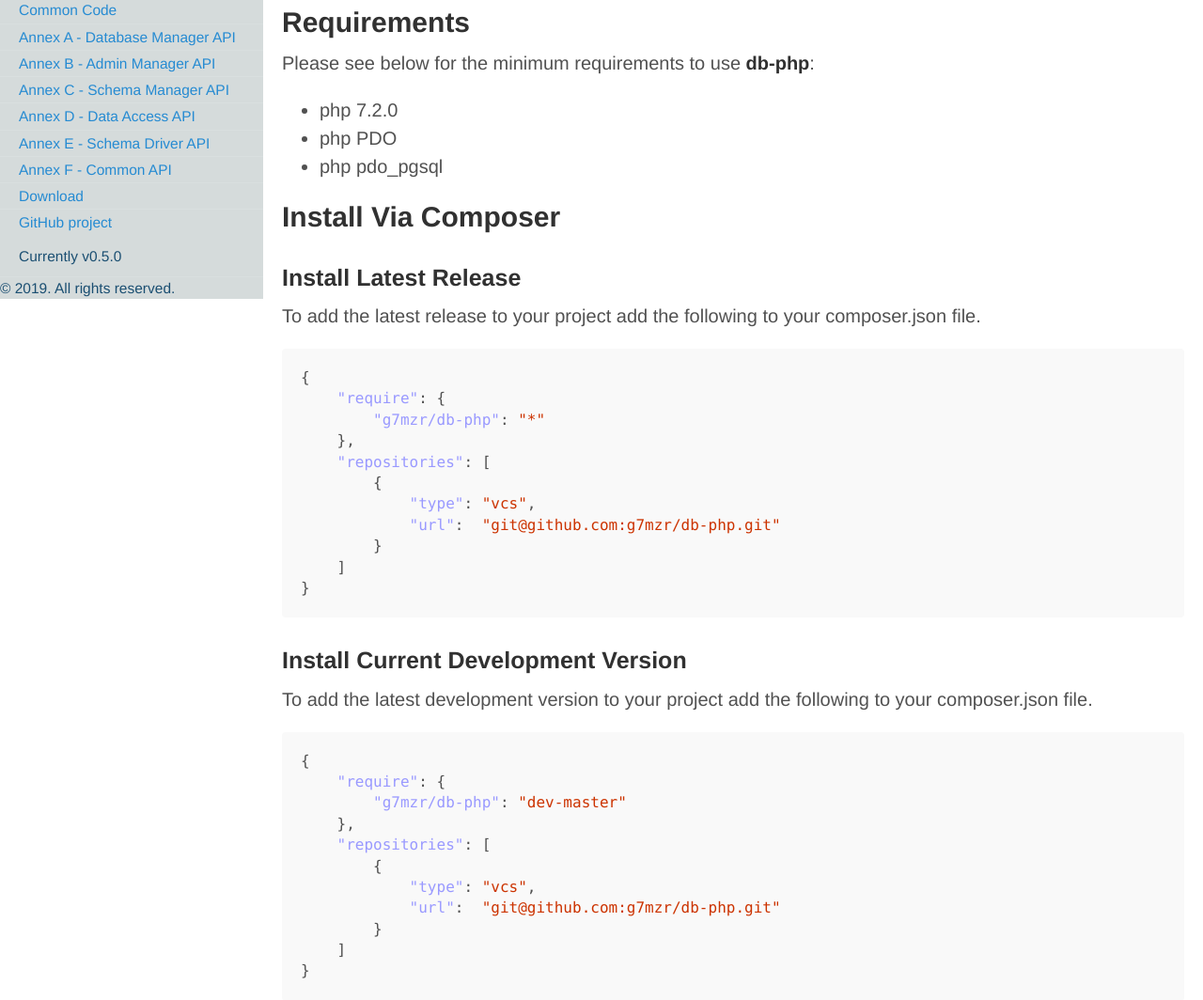
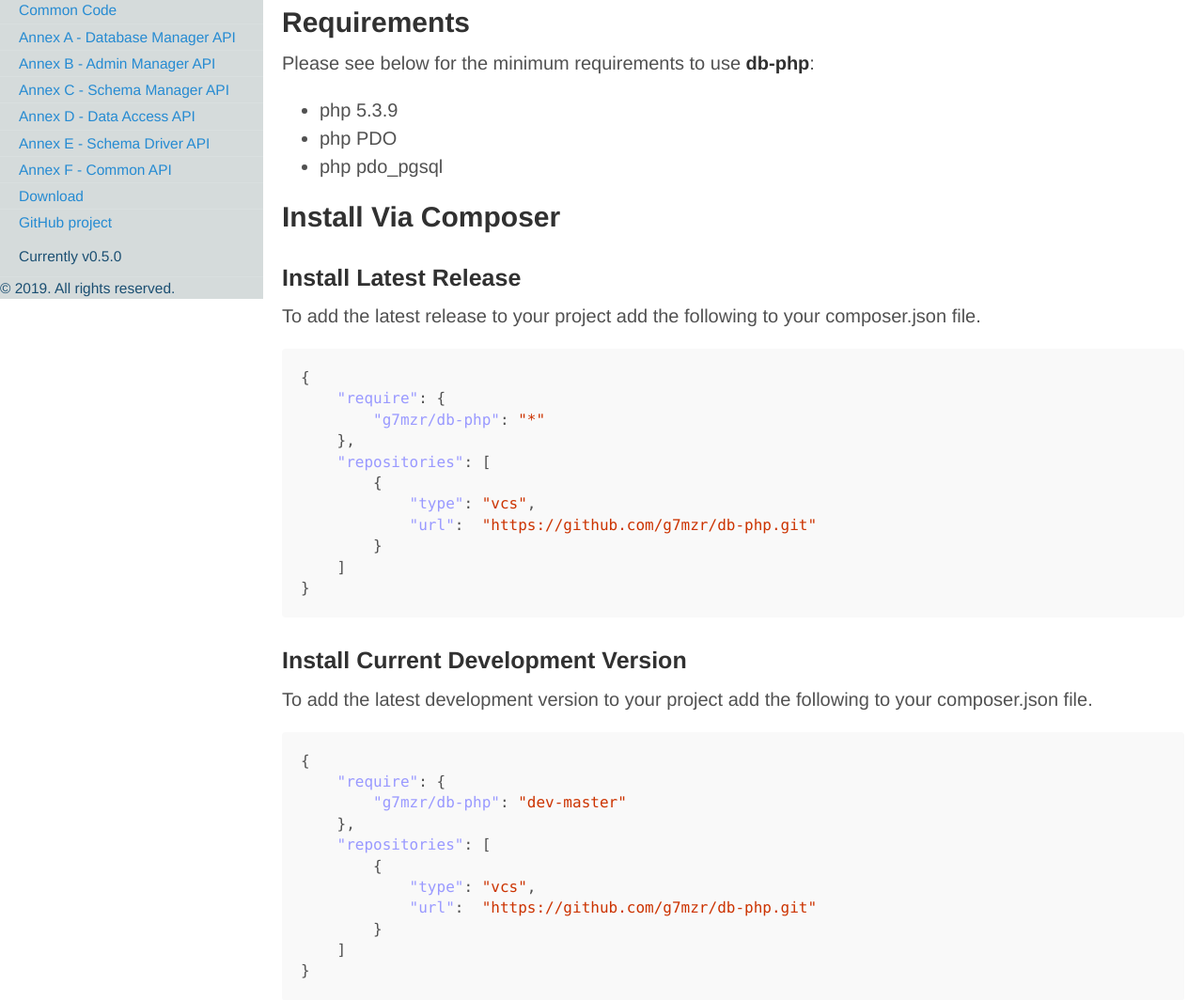
Before and after one commit to g7mzr/db-php, a Jekyll site: the page built from docs/01_install.md, in a window 1280 px wide. Shown: the part 294-1358 px from the top of the page at 94% size. Built offline with Jekyll 4.4.1, drawn with Linux system fonts in a browser that asks for light colours.

Commit message:
PHP Compatibility Update.
Updated PHP Compatibility using PHPCOMPATINFO.

Signed-off-by: Sandy McNeil <g7mzrdev@gmail.com>

```diff
--- a/composer.json
+++ b/composer.json
@@ -9,7 +9,7 @@
         }
     ],
     "require": {
-        "php" : ">=7.2.0"
+        "php" : ">=5.3.9"
     },
     "require-dev": {
         "squizlabs/php_codesniffer": "3.*",
--- a/docs/01_install.md
+++ b/docs/01_install.md
@@ -10,7 +10,7 @@ follow the instructions below to ad **db-php** to your project.
 ## Requirements
 
 Please see below for the minimum requirements to use **db-php**:
-* php 7.2.0
+* php 5.3.9
 * php PDO
 * php pdo_pgsql
 
@@ -28,7 +28,7 @@ file.
     "repositories": [
         {
             "type": "vcs",
-            "url":  "git@github.com:g7mzr/db-php.git"
+            "url":  "https://github.com/g7mzr/db-php.git"
         }
     ]
 }
@@ -46,7 +46,7 @@ composer.json file.
     "repositories": [
         {
             "type": "vcs",
-            "url":  "git@github.com:g7mzr/db-php.git"
+            "url":  "https://github.com/g7mzr/db-php.git"
         }
     ]
 }
```
Also changed, not shown: README.md, 1 other file.
